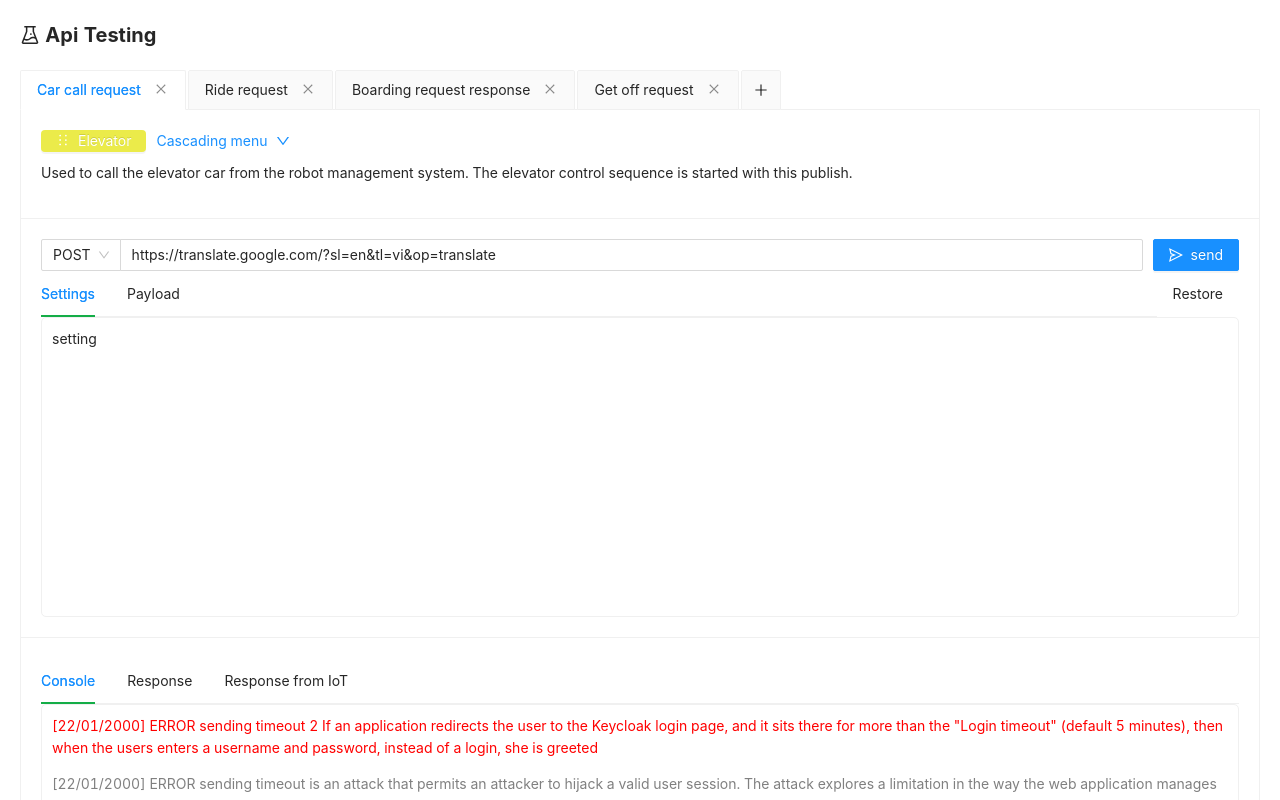
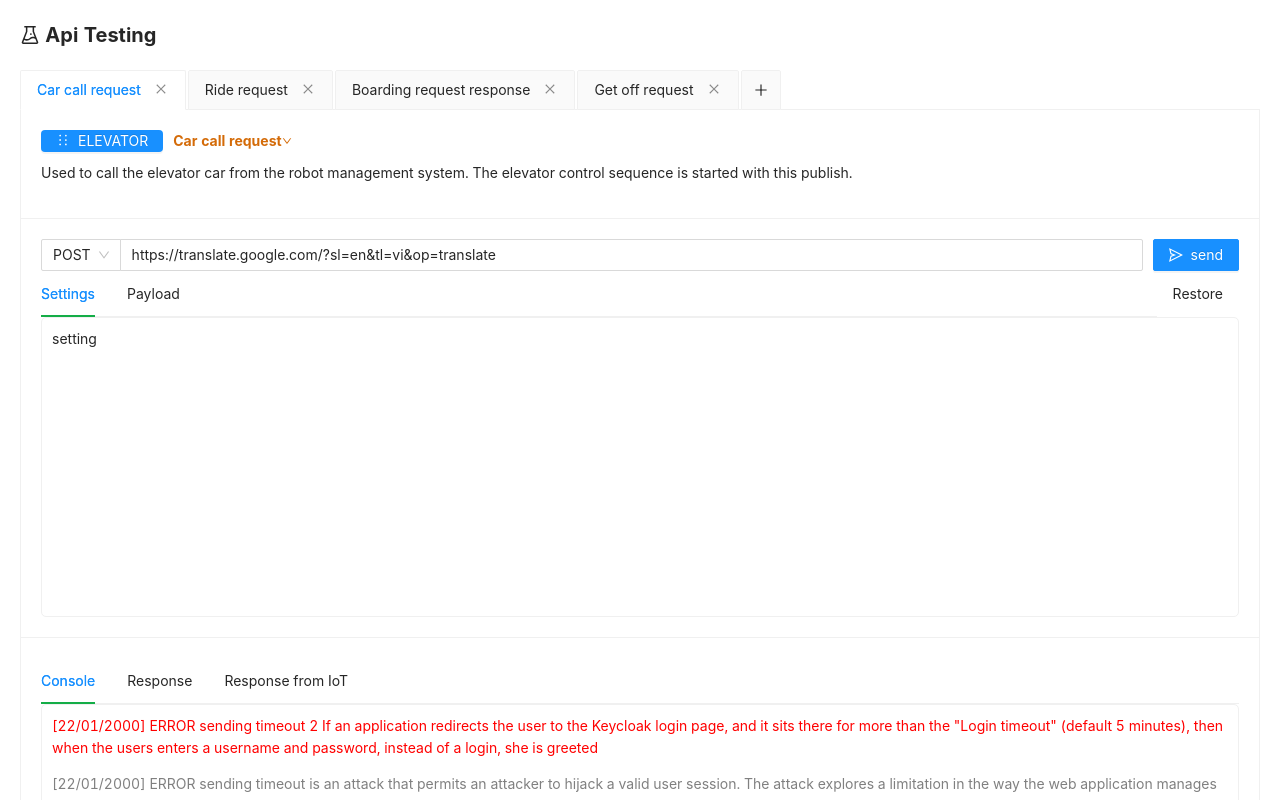
Before and after one commit to TuTuanLe/POSTMAN-FRONTEND, a React (Create React App) app: page / in a window 1280 px wide. Shown: the top 800 px of the page. Built offline with nearby package versions, Linux system fonts and the light colour scheme.

Commit message:
feat: groupBy category

```diff
--- a/src/App.css
+++ b/src/App.css
@@ -45,12 +45,13 @@
 
 /* Track */
 ::-webkit-scrollbar-track {
-  background: #f1f1f1;
+  background: #ffffff;
 }
 
 /* Handle */
 ::-webkit-scrollbar-thumb {
   background: rgb(65, 145, 92);
+  border-radius: 15px;
 }
 
 /* Handle on hover */
--- a/src/screens/apiTesting/ApiTesting.tsx
+++ b/src/screens/apiTesting/ApiTesting.tsx
@@ -1,27 +1,146 @@
 import { ExperimentOutlined } from '@ant-design/icons';
-import { Button, Tabs } from 'antd';
-import React, { ReactElement, useRef, useState } from 'react';
+import { Tabs } from 'antd';
+import React, { ReactElement, useEffect, useRef, useState } from 'react';
 import { ApiTestingStyles } from './ApiTesting.styles';
 import { ChooseTemplate } from './chooseTemplate';
+import { TemplateType } from './Constant';
 import { RequestApi } from './requestApi';
 import { ResponseApi } from './responseApi';
+import { ApiTestingProps } from './withApiTesting';
 
 const initialPanes = [
-  { title: 'Car call request', content: 'Content of Tab 1', key: '1' },
-  { title: 'Ride request', content: 'Content of Tab 2', key: '2' },
+    {
+        title: 'Car call request',
+        content: {
+            key: 'xxx1',
+            title: {
+                en: 'Elevator status',
+                jp: '挙筋状態',
+            },
+            description: {
+                en: 'Used to call the elevator car from the robot management system. The elevator control sequence is started with this publish.',
+                jp: 'ロボット管理システムからかごを呼び出すために使用します。 エレベーター制御シーケンスは、このパブリッシュで開始されます。',
+            },
+            category: 'ELEVATOR',
+            connection: {
+                type: 'HTTP',
+                http: {
+                    method: 'POST',
+                    endpoint: 'https://api.rfis.jp/iot-commands/elevator/elevator-request',
+                    payload: {
+                        facilityId: 'facilityId',
+                        robotId: 'robot',
+                    },
+                    resource: {
+                        facilityId: 'FACILITY',
+                        robotId: 'ROBOT',
+                    },
+                },
+            },
+        },
+        key: '1',
+    },
+    {
+        title: 'Ride request',
+        content: {
+            key: 'xxx2',
+            title: {
+                en: 'Elevator test 1',
+                jp: '挙筋状態',
+            },
+            description: {
+                en: 'Used to call the elevator car from the robot management system. The elevator control sequence is started with this publish.',
+                jp: 'ロボット管理システムからかごを呼び出すために使用します。 エレベーター制御シーケンスは、このパブリッシュで開始されます。',
+            },
+            category: 'ELEVATOR',
+            connection: {
+                type: 'HTTP',
+                http: {
+                    method: 'POST',
+                    endpoint: 'https://api.rfis.jp/iot-commands/elevator/elevator-request',
+                    payload: {
+                        facilityId: 'facilityId',
+                        robotId: 'robot',
+                    },
+                    resource: {
+                        facilityId: 'FACILITY',
+                        robotId: 'ROBOT',
+                    },
+                },
+            },
+        },
+        key: '2',
+    },
     {
         title: 'Boarding request response',
-    content: 'Content of Tab 3',
+        content: {
+            key: 'xxx3',
+            title: {
+                en: 'Elevator test 2',
+                jp: '挙筋状態',
+            },
+            description: {
+                en: 'Used to call the elevator car from the robot management system. The elevator control sequence is started with this publish.',
+                jp: 'ロボット管理システムからかごを呼び出すために使用します。 エレベーター制御シーケンスは、このパブリッシュで開始されます。',
+            },
+            category: 'ELEVATOR',
+            connection: {
+                type: 'HTTP',
+                http: {
+                    method: 'POST',
+                    endpoint: 'https://api.rfis.jp/iot-commands/elevator/elevator-request',
+                    payload: {
+                        facilityId: 'facilityId',
+                        robotId: 'robot',
+                    },
+                    resource: {
+                        facilityId: 'FACILITY',
+                        robotId: 'ROBOT',
+                    },
+                },
+            },
+        },
         key: '3',
     },
     {
         title: 'Get off request',
-    content: 'get off request',
+        content: {
+            key: 'xxx4',
+            title: {
+                en: 'Elevator test 3',
+                jp: '挙筋状態',
+            },
+            description: {
+                en: 'Used to call the elevator car from the robot management system. The elevator control sequence is started with this publish.',
+                jp: 'ロボット管理システムからかごを呼び出すために使用します。 エレベーター制御シーケンスは、このパブリッシュで開始されます。',
+            },
+            category: 'ELEVATOR',
+            connection: {
+                type: 'HTTP',
+                http: {
+                    method: 'POST',
+                    endpoint: 'https://api.rfis.jp/iot-commands/elevator/elevator-request',
+                    payload: {
+                        facilityId: 'facilityId',
+                        robotId: 'robot',
+                    },
+                    resource: {
+                        facilityId: 'FACILITY',
+                        robotId: 'ROBOT',
+                    },
+                },
+            },
+        },
         key: '4',
     },
 ];
 
-export const ApiTestingDesktop = (): React.ReactElement => {
+export const ApiTestingDesktop = (props: ApiTestingProps): React.ReactElement => {
+    const {
+        data: { template },
+        dispatch,
+    } = props;
+
     const [activeKey, setActiveKey] = useState(initialPanes[0].key);
     const [panes, setPanes] = useState(initialPanes);
     const { TabPane } = Tabs;
@@ -35,8 +154,8 @@ export const ApiTestingDesktop = (): React.ReactElement => {
         const newActiveKey = `newTab${newTabIndex.current++}`;
         const newPanes = [...panes];
         newPanes.push({
-      title: 'New Tab',
-      content: 'Content of new Tab',
+            title: template['xxx1'].title.en,
+            content: template['xxx1'] as any,
             key: newActiveKey,
         });
         setPanes(newPanes);
@@ -79,23 +198,38 @@ export const ApiTestingDesktop = (): React.ReactElement => {
                 activeKey={activeKey}
                 onEdit={onEdit as any}
             >
-        {panes.map((pane) => (
+                {panes.map((pane, index) => (
                     <TabPane tab={pane.title} key={pane.key}>
-            {renderContent()}
+                        {renderContent(index)}
                     </TabPane>
                 ))}
             </Tabs>
         );
     };
 
-  const renderContent = (): ReactElement => {
+    const renderContent = (index: number): ReactElement => {
         return (
             <>
-        <ChooseTemplate />
+                <ChooseTemplate
+                    data={template}
+                    selectPane={panes[index] as any}
+                    setPane={setPaneTemp}
+                />
                 <RequestApi />
                 <ResponseApi />
             </>
         );
+    };
+
+    const setPaneTemp = (pane: { title: string; content: TemplateType; key: string }) => {
+        const newPanes: any = panes.map((item) => {
+            if (item.key === pane.key) {
+                return pane;
+            }
+            return item;
+        });
+
+        setPanes(newPanes);
     };
 
     return (
--- a/src/screens/apiTesting/chooseTemplate/ChooseTemplate.styles.tsx
+++ b/src/screens/apiTesting/chooseTemplate/ChooseTemplate.styles.tsx
@@ -13,7 +13,7 @@ export const ChooseTemplateStyles = styled.div`
         gap: 10px;
         padding-bottom: 10px;
         .btn {
-      background-color: #ebeb4a;
+            /* background-color: #ebeb4a; */
             display: flex;
             justify-content: center;
             align-items: center;
--- a/src/screens/apiTesting/chooseTemplate/ChooseTemplate.tsx
+++ b/src/screens/apiTesting/chooseTemplate/ChooseTemplate.tsx
@@ -1,65 +1,124 @@
-import { DownOutlined, HolderOutlined } from '@ant-design/icons';
+import {
+    CompressOutlined,
+    DownOutlined,
+    GiftOutlined,
+    HolderOutlined,
+    InboxOutlined,
+} from '@ant-design/icons';
 import { Button, Dropdown, Menu, Space } from 'antd';
-import React from 'react';
+import React, { ReactElement, useEffect } from 'react';
 import { ChooseTemplateStyles } from './ChooseTemplate.styles';
+import { CATEGORY, TemplateType } from '../Constant';
+
+export interface ChooseTemplateProps {
+    data: { [key: string]: TemplateType };
+    selectPane: {
+        title: string;
+        content: TemplateType;
+        key: string;
+    };
+    setPane: (pane: { title: string; content: TemplateType; key: string }) => void;
+}
+
+export const ChooseTemplate = (props: ChooseTemplateProps): React.ReactElement => {
+    const { data, selectPane, setPane } = props;
+
+    const dataGroupByCategory = Object.values(data).reduce(
+        (previousValue: any, currentValue: any) => {
+            let key = currentValue['category'];
+            if (!previousValue[key]) {
+                previousValue[key] = [];
+            }
+            previousValue[key].push(currentValue);
+
+            return previousValue;
+        },
+        [],
+    );
 
     const menu = (
         <Menu
-    items={[
-      {
-        key: '1',
-        type: 'group',
-        label: 'Group title',
-        children: [
-          {
-            key: '1-1',
-            label: '1st menu item',
-          },
-          {
-            key: '1-2',
-            label: '2nd menu item',
-          },
-        ],
-      },
-      {
-        key: '2',
-        type: 'group',
-        label: 'Group title',
-        children: [
-          {
-            key: '2-1',
-            label: '1st menu item',
-          },
-          {
-            key: '2-2',
-            label: '2nd menu item',
-          },
-        ],
-      },
-    ]}
-  />
+            onClick={({ key }) => {
+                setPane({ ...selectPane, title: data[key].title.en, content: data[key] });
+            }}
+        >
+            {Object.entries(dataGroupByCategory).map(([key, value]): ReactElement => {
+                let temp = value as TemplateType[];
+                return (
+                    <>
+                        {key === CATEGORY.ELEVATOR && (
+                            <Menu.ItemGroup
+                                title={
+                                    <>
+                                        <CompressOutlined /> {CATEGORY.ELEVATOR}
+                                    </>
+                                }
+                            >
+                                {temp.map((item) => {
+                                    return <Menu.Item key={item.key}>{item.title.en}</Menu.Item>;
+                                })}
+                            </Menu.ItemGroup>
+                        )}
+                        {key === CATEGORY.EQUIPMENT && (
+                            <Menu.ItemGroup
+                                title={
+                                    <>
+                                        <GiftOutlined />
+                                        {CATEGORY.EQUIPMENT}
+                                    </>
+                                }
+                            >
+                                {temp.map((item) => {
+                                    return <Menu.Item key={item.key}>{item.title.en}</Menu.Item>;
+                                })}
+                            </Menu.ItemGroup>
+                        )}
+                        {key === CATEGORY.ROBOT && (
+                            <Menu.ItemGroup
+                                title={
+                                    <>
+                                        <InboxOutlined />
+                                        {CATEGORY.ROBOT}
+                                    </>
+                                }
+                            >
+                                {temp.map((item) => {
+                                    return <Menu.Item key={item.key}>{item.title.en}</Menu.Item>;
+                                })}
+                            </Menu.ItemGroup>
+                        )}
+                    </>
                 );
-
-export const ChooseTemplate = (): React.ReactElement => {
+            })}
+        </Menu>
+    );
+    console.log(selectPane);
     return (
         <ChooseTemplateStyles>
             <div className="header">
                 <Button className="btn" type="primary">
-          <HolderOutlined /> Elevator
+                    <HolderOutlined />
+
+                    {selectPane.content.category === CATEGORY.EQUIPMENT && CATEGORY.EQUIPMENT}
+                    {selectPane.content.category === CATEGORY.ELEVATOR && CATEGORY.ELEVATOR}
+                    {selectPane.content.category === CATEGORY.ROBOT && CATEGORY.ROBOT}
                 </Button>
 
-        <Dropdown overlay={menu}>
-          <a onClick={(e) => e.preventDefault()}>
-            <Space>
-              Cascading menu
+                <Dropdown overlay={menu} trigger={['click']}>
+                    <a
+                        className="ant-dropdown-link"
+                        onClick={(e) => e.preventDefault()}
+                        style={{ color: '#d46b08', fontWeight: 'bold' }}
+                    >
+                        {selectPane.title}
+
                         <DownOutlined />
-            </Space>
                     </a>
                 </Dropdown>
             </div>
             <p className="description">
-        Used to call the elevator car from the robot management system. The
-        elevator control sequence is started with this publish.
+                Used to call the elevator car from the robot management system. The elevator control
+                sequence is started with this publish.
             </p>
         </ChooseTemplateStyles>
     );
```
Also changed, not shown: src/App.tsx (+12 -1 lines), 1 other file (tests, documents, lock files or other folders). Lines whose indentation alone changed are shown as unchanged.
